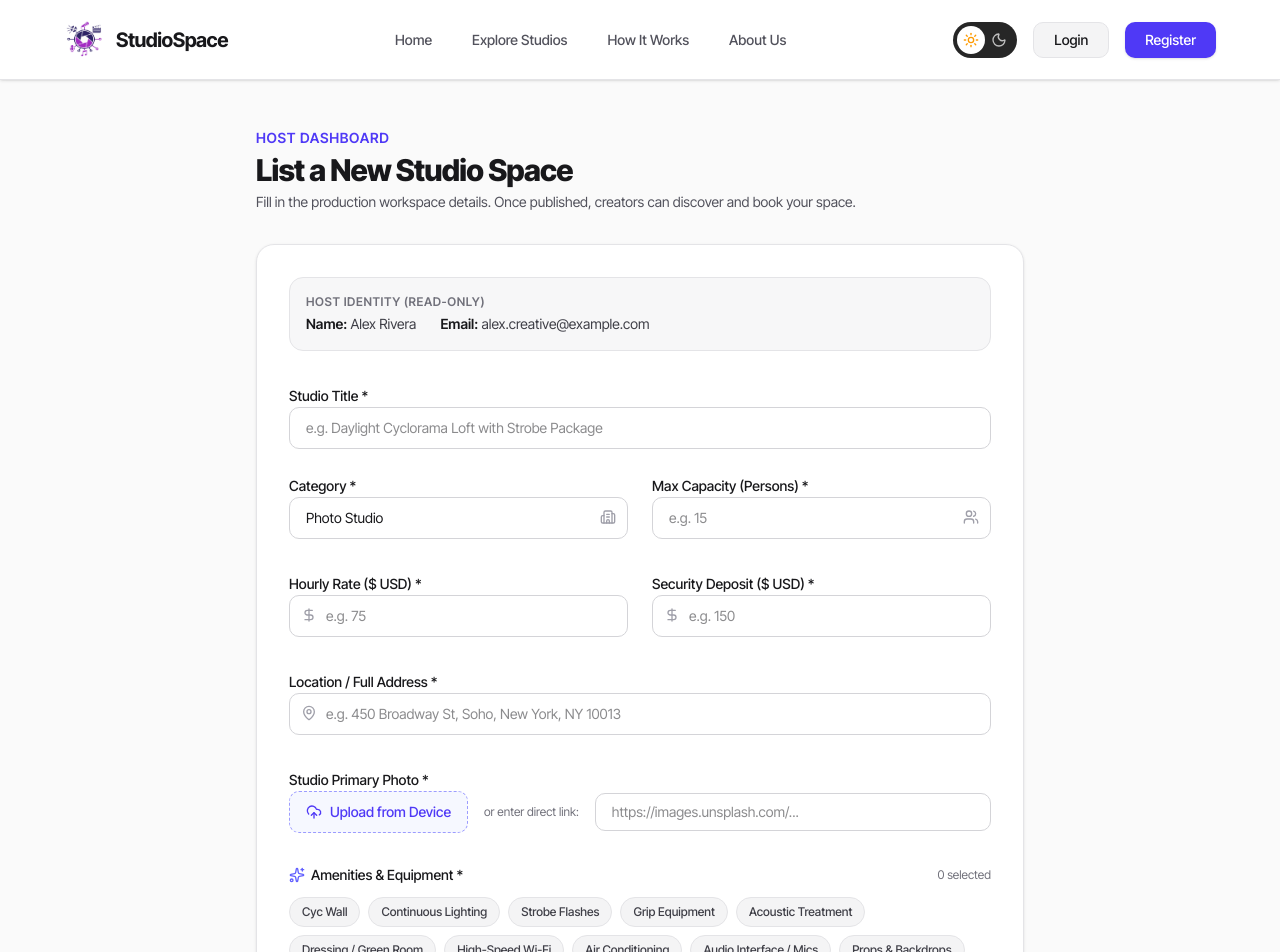
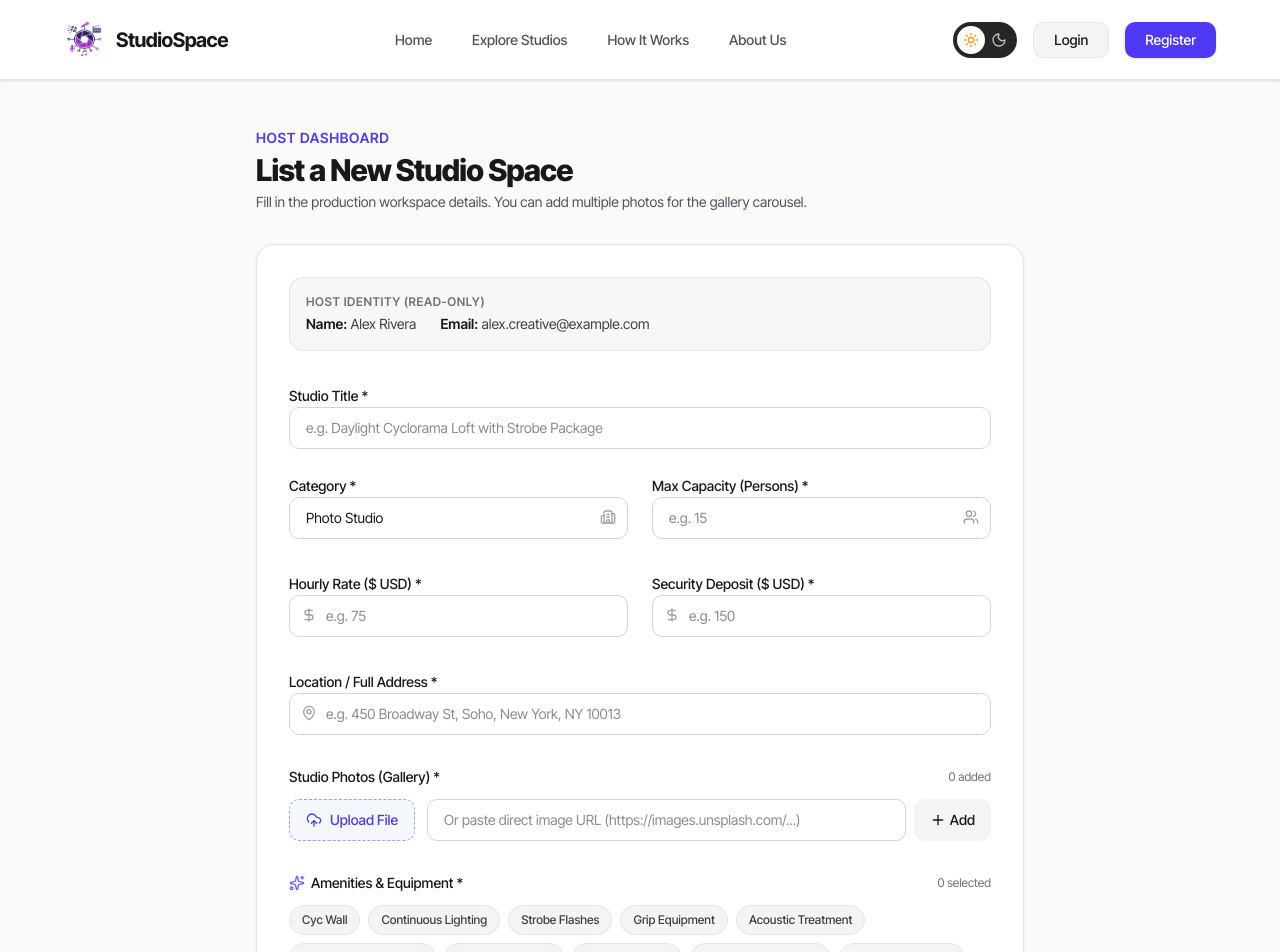
Before and after one commit to Mahidul-Badhon/studio-space, a Next.js app: page /add-studio in a window 1280 px wide. Shown: the top 952 px of the page. Built offline with nearby package versions, Linux system fonts and the light colour scheme.

Commit message:
gallery carousel added

```diff
--- a/src/app/add-studio/page.tsx
+++ b/src/app/add-studio/page.tsx
@@ -11,9 +11,11 @@ import {
   UploadCloud,
   Sparkles,
   Loader2,
-  Check
+  Check,
+  Plus,
+  Trash2
 } from "lucide-react";
-import { toast } from "@/components/ui/toast";
+
 
 const CATEGORIES = [
   "Photo Studio",
@@ -41,7 +43,6 @@ const AMENITY_OPTIONS = [
 const AddStudioPage = () => {
   const router = useRouter();
 
-  // Mock logged-in user state (Replace with your actual BetterAuth session hook)
   const hostUser = {
     name: "Alex Rivera",
     email: "alex.creative@example.com",
@@ -56,7 +57,11 @@ const AddStudioPage = () => {
   const [securityDeposit, setSecurityDeposit] = useState("");
   const [maxCapacity, setMaxCapacity] = useState("");
   const [location, setLocation] = useState("");
-  const [imageUrl, setImageUrl] = useState("");
+
+  // Multiple images state
+  const [images, setImages] = useState<string[]>([]);
+  const [currentImageUrlInput, setCurrentImageUrlInput] = useState("");
+
   const [selectedAmenities, setSelectedAmenities] = useState<string[]>([]);
   const [overview, setOverview] = useState("");
 
@@ -68,6 +73,23 @@ const AddStudioPage = () => {
     );
   };
 
+  // Add URL from input field
+  const handleAddImageUrl = () => {
+    if (!currentImageUrlInput.trim()) return;
+    if (!currentImageUrlInput.startsWith("http://") && !currentImageUrlInput.startsWith("https://")) {
+    //   toast.error("Please enter a valid HTTP/HTTPS image URL");
+      return;
+    }
+    setImages((prev) => [...prev, currentImageUrlInput.trim()]);
+    setCurrentImageUrlInput("");
+  };
+
+  // Remove an image from the list
+  const handleRemoveImage = (indexToRemove: number) => {
+    setImages((prev) => prev.filter((_, idx) => idx !== indexToRemove));
+  };
+
+  // Upload to ImgBB and append to images array
   const handleImageUpload = async (e: React.ChangeEvent<HTMLInputElement>) => {
     const file = e.target.files?.[0];
     if (!file) return;
@@ -90,8 +112,8 @@ const AddStudioPage = () => {
       const data = await res.json();
 
       if (data.success) {
-        setImageUrl(data.data.url);
-        // toast.success("Studio photo uploaded successfully!");
+        setImages((prev) => [...prev, data.data.url]);
+        // toast.success("Studio photo added!");
       } else {
         // toast.error(data.error?.message || "Failed to upload image.");
       }
@@ -99,6 +121,7 @@ const AddStudioPage = () => {
     //   toast.error("Network error while uploading image.");
     } finally {
       setUploadingImage(false);
+      e.target.value = ""; // Reset file input
     }
   };
 
@@ -110,8 +133,8 @@ const AddStudioPage = () => {
       return;
     }
 
-    if (!imageUrl) {
-    //   toast.error("Please provide or upload a studio image.");
+    if (images.length === 0) {
+    //   toast.error("Please provide at least one studio image.");
       return;
     }
 
@@ -129,35 +152,17 @@ const AddStudioPage = () => {
       securityDeposit: Number(securityDeposit),
       maxCapacity: Number(maxCapacity),
       location,
-      imageUrl,
+      images, // Sends array of images
+      imageUrl: images[0], // Fallback compatibility for previous components
       amenities: selectedAmenities,
       overview,
       ownerName: hostUser.name,
       ownerEmail: hostUser.email,
     };
 
-
-
-    const res = await fetch("http://localhost:8000/add-studio", {
+      const response = await fetch("http://localhost:8000/add-studio", {
         method: "POST",
-        headers:{
-            "Content-Type": "application/json",
-        },
-        body: JSON.stringify(studioPayload)
-    })
-
-    const data = await res.json()
-    console.log(data)
-
-
-{/*
-    try {
-      const response = await fetch("http://localhost:5000/api/studios", {
-        method: "POST",
-        headers: {
-          "Content-Type": "application/json",
-        },
-        credentials: "include",
+        headers: { "Content-Type": "application/json" },
         body: JSON.stringify(studioPayload),
       });
 
@@ -167,13 +172,8 @@ const AddStudioPage = () => {
       }
 
     //   toast.success("Studio space published successfully!");
-      router.push("/my-listings");
-    } catch (err: any) {
-    //   toast.error(err.message || "Something went wrong.");
-    } finally {
-      setLoading(false);
-    }
-      */}
+    //   router.push("/my-listings");
+
   };
 
   return (
@@ -187,7 +187,7 @@ const AddStudioPage = () => {
             List a New Studio Space
           </h1>
           <p className="text-sm text-zinc-600 dark:text-zinc-400 mt-1">
-            Fill in the production workspace details. Once published, creators can discover and book your space.
+            Fill in the production workspace details. You can add multiple photos for the gallery carousel.
           </p>
         </div>
 
@@ -195,6 +195,7 @@ const AddStudioPage = () => {
           onSubmit={handleSubmit}
           className="rounded-2xl border border-zinc-200 dark:border-zinc-800 bg-white dark:bg-zinc-900/60 shadow-sm p-6 sm:p-8 space-y-8 backdrop-blur-sm"
         >
+          {/* Read-Only Host Information */}
           <div className="p-4 rounded-xl bg-zinc-100/70 dark:bg-zinc-800/40 border border-zinc-200 dark:border-zinc-700/50 space-y-1">
             <p className="text-xs font-semibold text-zinc-500 dark:text-zinc-400 uppercase tracking-wider">
               Host Identity (Read-Only)
@@ -306,16 +307,21 @@ const AddStudioPage = () => {
             </div>
           </div>
 
+          {/* Multiple Image Gallery Inputs */}
           <div className="space-y-3">
-            <label className="text-sm font-medium">Studio Primary Photo *</label>
-            <div className="flex flex-col sm:flex-row gap-4 items-start sm:items-center">
-              <label className="inline-flex items-center gap-2 px-4 py-2.5 rounded-lg border border-dashed border-indigo-500/60 dark:border-indigo-500/40 bg-indigo-50/50 dark:bg-indigo-950/20 hover:bg-indigo-50 dark:hover:bg-indigo-950/40 text-indigo-600 dark:text-indigo-400 cursor-pointer text-sm font-medium transition-colors">
+            <div className="flex items-center justify-between">
+              <label className="text-sm font-medium">Studio Photos (Gallery) *</label>
+              <span className="text-xs text-zinc-500">{images.length} added</span>
+            </div>
+
+            <div className="flex flex-col sm:flex-row gap-3">
+              <label className="inline-flex items-center justify-center gap-2 px-4 py-2.5 rounded-lg border border-dashed border-indigo-500/60 dark:border-indigo-500/40 bg-indigo-50/50 dark:bg-indigo-950/20 hover:bg-indigo-50 dark:hover:bg-indigo-950/40 text-indigo-600 dark:text-indigo-400 cursor-pointer text-sm font-medium transition-colors shrink-0">
                 {uploadingImage ? (
                   <Loader2 className="w-4 h-4 animate-spin" />
                 ) : (
                   <UploadCloud className="w-4 h-4" />
                 )}
-                {uploadingImage ? "Uploading to ImgBB..." : "Upload from Device"}
+                {uploadingImage ? "Uploading..." : "Upload File"}
                 <input
                   type="file"
                   accept="image/*"
@@ -325,18 +331,56 @@ const AddStudioPage = () => {
                 />
               </label>
 
-              <span className="text-xs text-zinc-500">or enter direct link:</span>
-
-              <input
-                type="url"
-                placeholder="https://images.unsplash.com/..."
-                value={imageUrl}
-                onChange={(e) => setImageUrl(e.target.value)}
-                className="flex-1 w-full px-4 py-2 rounded-lg border border-zinc-300 dark:border-zinc-700 bg-transparent text-sm focus:outline-none focus:ring-2 focus:ring-indigo-500"
-              />
+              <div className="flex-1 flex gap-2">
+                <input
+                  type="url"
+                  placeholder="Or paste direct image URL (https://images.unsplash.com/...)"
+                  value={currentImageUrlInput}
+                  onChange={(e) => setCurrentImageUrlInput(e.target.value)}
+                  onKeyDown={(e) => {
+                    if (e.key === "Enter") {
+                      e.preventDefault();
+                      handleAddImageUrl();
+                    }
+                  }}
+                  className="flex-1 px-4 py-2 rounded-lg border border-zinc-300 dark:border-zinc-700 bg-transparent text-sm focus:outline-none focus:ring-2 focus:ring-indigo-500"
+                />
+                <button
+                  type="button"
+                  onClick={handleAddImageUrl}
+                  className="px-4 py-2 rounded-lg bg-zinc-100 hover:bg-zinc-200 dark:bg-zinc-800 dark:hover:bg-zinc-700 text-sm font-medium transition-colors inline-flex items-center gap-1 shrink-0"
+                >
+                  <Plus className="w-4 h-4" /> Add
+                </button>
+              </div>
             </div>
 
-
+            {/* List of Added Image Thumbnails */}
+            {images.length > 0 && (
+              <div className="grid grid-cols-2 sm:grid-cols-4 gap-3 pt-2">
+                {images.map((img, index) => (
+                  <div
+                    key={index}
+                    className="relative group rounded-xl overflow-hidden border border-zinc-200 dark:border-zinc-800 aspect-[16/10] bg-zinc-100 dark:bg-zinc-800"
+                  >
+                    <Image
+                      src={img}
+                      alt={`Upload ${index + 1}`}
+                      fill
+                      className="object-cover"
+                    />
+                    <button
+                      type="button"
+                      onClick={() => handleRemoveImage(index)}
+                      className="absolute top-1.5 right-1.5 p-1 rounded-md bg-black/70 hover:bg-red-600 text-white transition-colors"
+                      title="Remove image"
+                    >
+                      <Trash2 className="w-3.5 h-3.5" />
+                    </button>
+                  </div>
+                ))}
+              </div>
+            )}
           </div>
 
           <div className="space-y-3">
--- /dev/null
+++ b/src/components/StudioGalleryCarousel.tsx
@@ -0,0 +1,58 @@
+"use client";
+
+import React from "react";
+import Image from "next/image";
+import {
+  Carousel,
+  CarouselContent,
+  CarouselItem,
+  CarouselNext,
+  CarouselPrevious,
+} from "@/components/ui/carousel";
+
+interface StudioGalleryCarouselProps {
+  images: string[];
+  title: string;
+}
+
+export default function StudioGalleryCarousel({ images, title }: StudioGalleryCarouselProps) {
+  if (!images || images.length === 0) return null;
+
+  return (
+    <div className="relative w-full max-w-7xl mx-auto">
+      <Carousel
+        opts={{
+          align: "start",
+          loop: true,
+        }}
+        className="w-full"
+      >
+        <CarouselContent className="-ml-2 md:-ml-4">
+          {images.map((src, index) => (
+            <CarouselItem key={index} className="pl-2 md:pl-4 basis-full md:basis-2/3 lg:basis-3/4">
+              <div className="relative aspect-[16/9] md:aspect-[21/10] w-full rounded-2xl md:rounded-3xl overflow-hidden bg-zinc-100 dark:bg-zinc-800 border border-zinc-200 dark:border-zinc-800 shadow-sm">
+                <Image
+                  src={src}
+                  alt={`${title} photo ${index + 1}`}
+                  fill
+                  priority={index === 0}
+                  className="object-cover"
+                />
+                <span className="absolute bottom-4 right-4 px-3 py-1 text-xs font-semibold rounded-full bg-black/60 backdrop-blur-md text-white border border-white/20">
+                  {index + 1} / {images.length}
+                </span>
+              </div>
+            </CarouselItem>
+          ))}
+        </CarouselContent>
+        {/* Navigation arrows (shown when more than 1 image) */}
+        {images.length > 1 && (
+          <>
+            <CarouselPrevious className="left-4 bg-black/60 hover:bg-black/80 text-white border-white/20 backdrop-blur-md" />
+            <CarouselNext className="right-4 bg-black/60 hover:bg-black/80 text-white border-white/20 backdrop-blur-md" />
+          </>
+        )}
+      </Carousel>
+    </div>
+  );
+}
```
Also changed, not shown: src/app/studios/[id]/page.tsx (+13 -14 lines).
